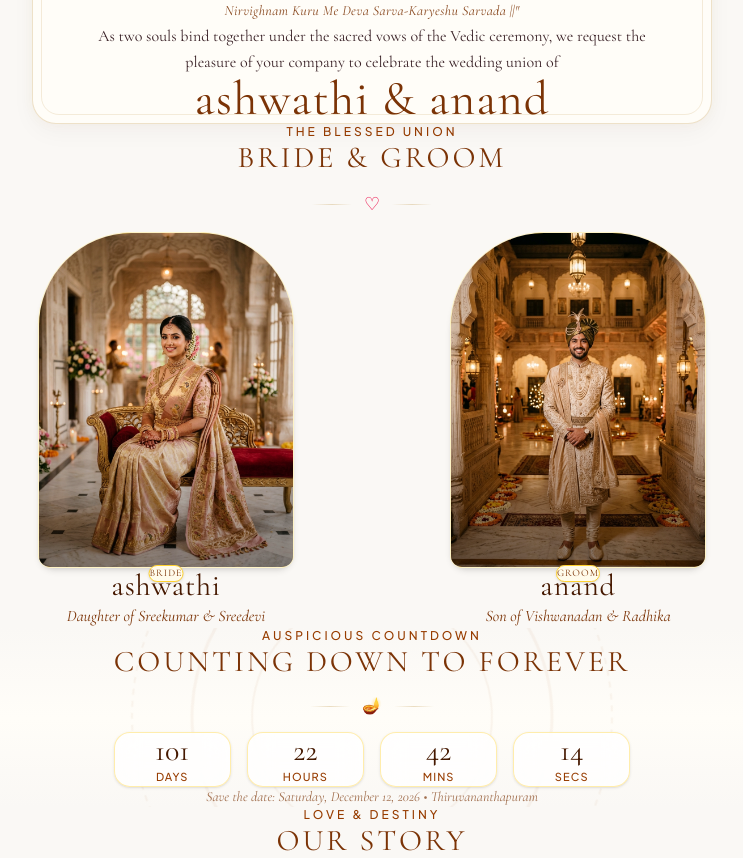
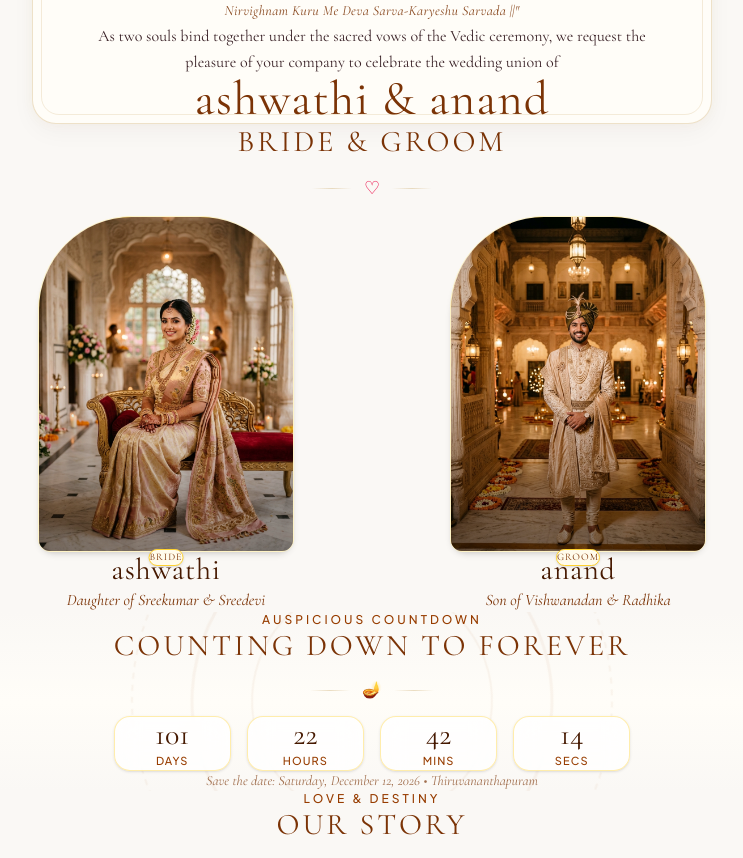
Before and after one commit to abraabra1391-coder/hindu-wedding, a React (Vite) app: page / in a window 1280 px wide. Shown: the part 960-1818 px from the top of the page, without its empty margins (268-1011 px from the left). Built offline with nearby package versions, Linux system fonts and the light colour scheme; a web font is replaced by a local one.

Commit message:
Remove The Blessed Union label from Couple section

```diff
--- a/src/components/Couple.jsx
+++ b/src/components/Couple.jsx
@@ -5,9 +5,6 @@ export default function Couple() {
   return (
     <section id="couple-section" className="py-12 sm:py-16 px-3 sm:px-4 w-full max-w-5xl mx-auto flex flex-col items-center justify-center text-center">
       <div className="text-center mb-10 sm:mb-14 mx-auto w-full">
-        <span className="text-[10px] sm:text-xs uppercase tracking-[0.25em] text-amber-800 font-body font-medium block mb-1">
-          The Blessed Union
-        </span>
         <h2 className="font-serif text-xl sm:text-3xl text-amber-900 font-normal uppercase tracking-widest">
           Bride & Groom
         </h2>
```
